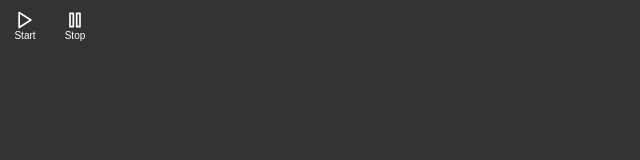
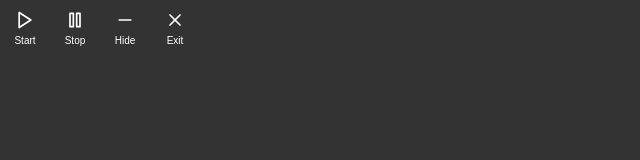
Before and after one commit to vladov3000/AudioBoltDesktop, an Electron app: page src/static/menu.html in a window 1280 px wide. Shown: the full height of the page, 0-640 px from the left. Drawn offline with Linux system fonts and the light colour scheme.

Commit message:
rest of te menu items

```diff
--- a/src/static/menu.html
+++ b/src/static/menu.html
@@ -18,6 +18,14 @@
     <img src="icons/stop.svg" height="20px" width="20px"></img>
     <p>Stop</p>
   </div>
+  <div class="hide-menu-item">
+    <img src="icons/hide.svg" height="20px" width="20px"></img>
+    <p>Hide</p>
+  </div>
+  <div class="exit-menu-item">
+    <img src="icons/exit.svg" height="20px" width="20px"></img>
+    <p>Exit</p>
+  </div>
 </body>
 
 </html>
--- a/src/static/styles/menu.css
+++ b/src/static/styles/menu.css
@@ -28,7 +28,7 @@ body {
   font-family: arial;
   display: block;
   text-align: center;
-  margin-top: 0;
+  margin-top: 5px;
 
   /* border: 1px lightskyblue solid; */
 }
```
Also changed, not shown: src/static/icons/exit.svg (added), src/static/icons/hide.svg (added).
